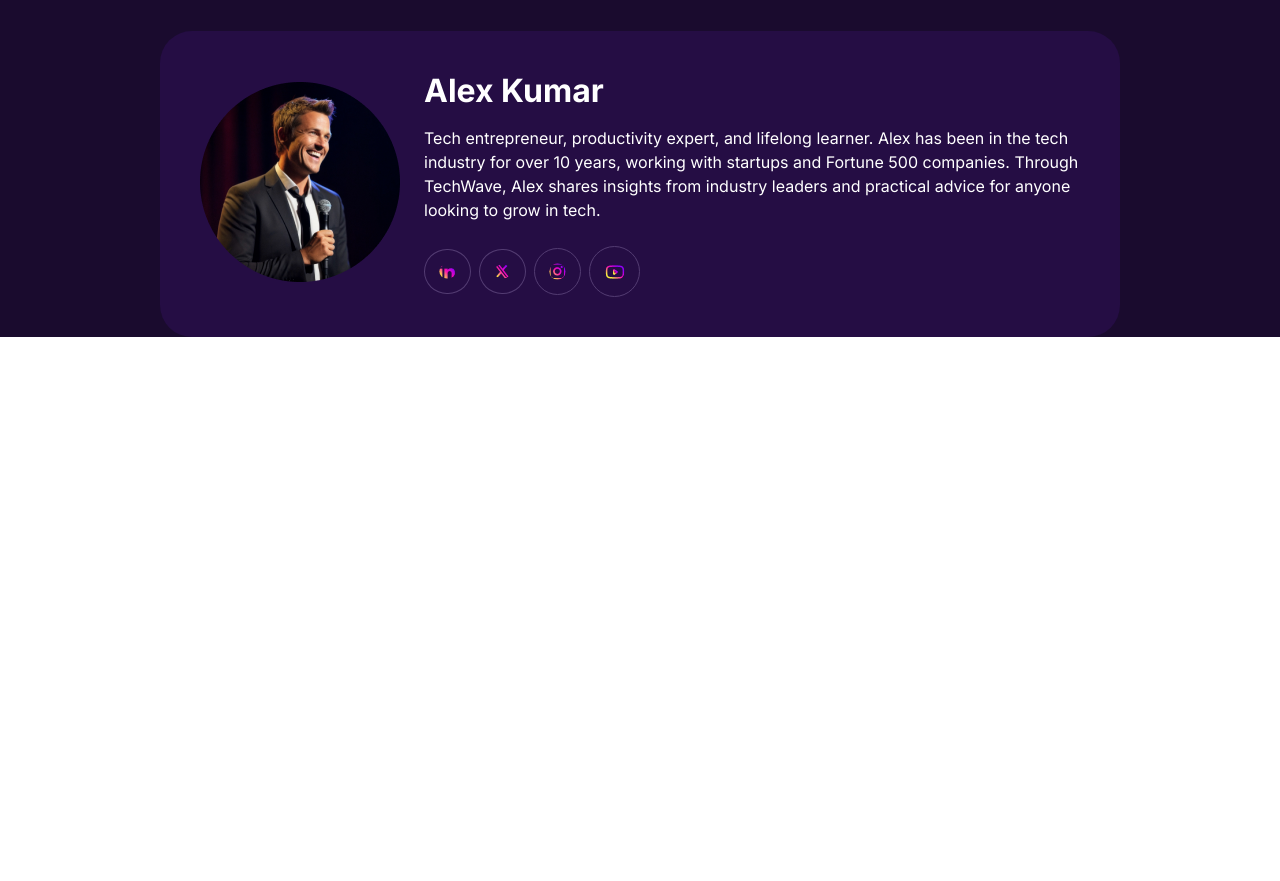
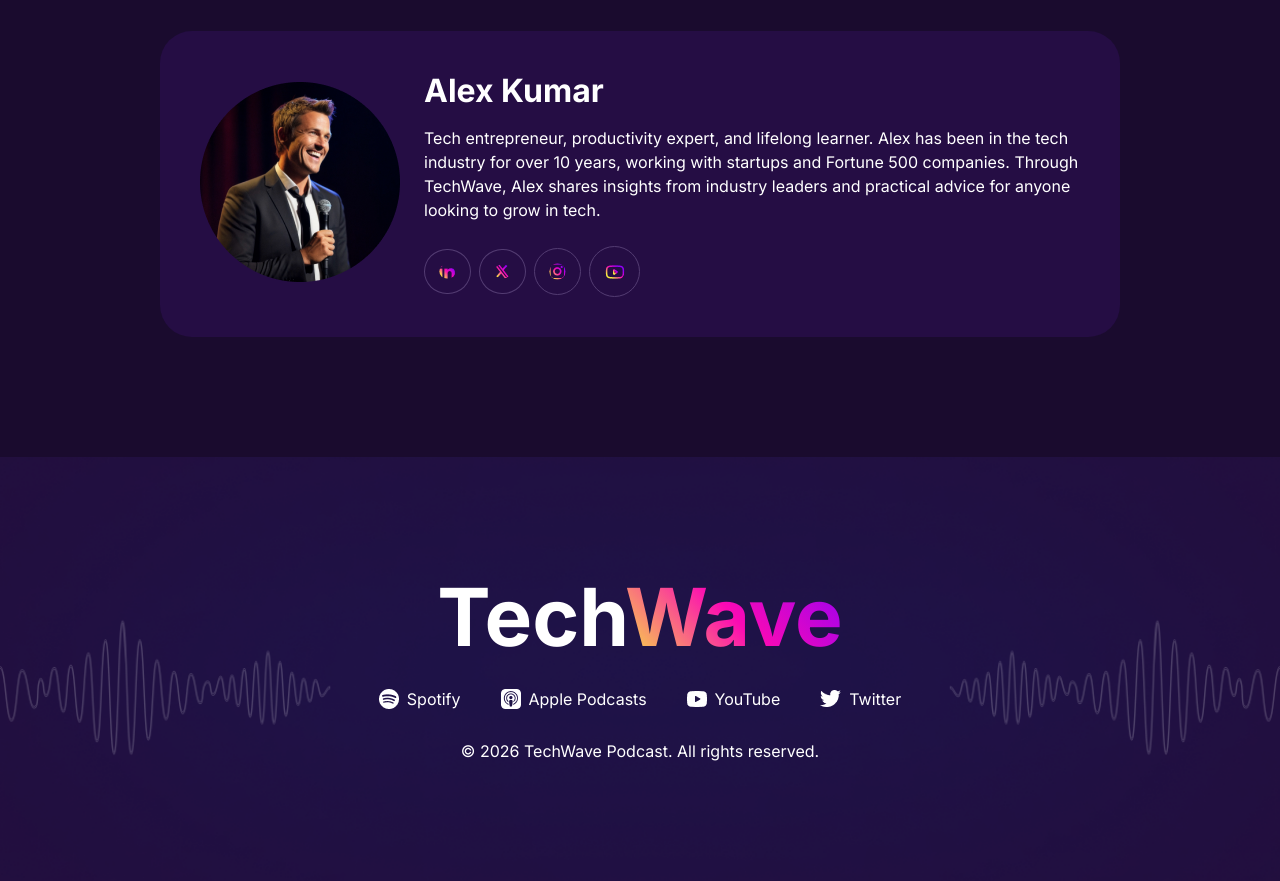
Before and after one commit to AhmadZaid20187/Assaignment-2, a plain HTML site: page index.html in a window 1280 px wide. Shown: the part 3614-4495 px from the top of the page. Before the commit the page ends 3951 px from the top, so only its background shows below. Drawn offline with Linux system fonts and the light colour scheme.

Commit message:
footer Done

```diff
--- a/index.html
+++ b/index.html
@@ -169,5 +169,28 @@
         </section>
     </main>
 
+    <footer class="footer-section">
+        <div>
+            <h1 class="footer-logo nav-logo">Tech<span>Wave</span></h1>
+        </div>
+        <div class="footer-social">
+            <div class="footer-icon">
+                <img src="./assets/spotify.png" alt=""><p>Spotify</p>
+            </div>
+            <div class="footer-icon">
+                <img src="./assets/apple-podcast.png" alt=""><p>Apple Podcasts</p>
+            </div>
+            <div class="footer-icon">
+                <img src="./assets/youtube-podcast.png" alt=""><p>YouTube</p>
+            </div>
+            <div class="footer-icon">
+                <img src="./assets/twitter.png" alt=""><p>Twitter</p>
+            </div>
+        </div>
+        <div class="copy-right">
+            <p>© 2026 TechWave Podcast. All rights reserved.</p>
+        </div>
+    </footer>
+
 </body>
 </html>
--- a/style.css
+++ b/style.css
@@ -146,7 +146,7 @@
     box-shadow:0 3px 27px #00FF88;
     position: absolute;
     top: 15rem;
-    left: 35rem;
+    left: 65rem;
     padding: 0.5rem 1rem;
     font-size: 1.2rem;
     font-weight: 600;
@@ -315,7 +315,7 @@
 
 /* Host Section */
 .host-section{
-    padding-top: 7.5rem;
+    padding: 7.5rem 0;
 }
 
 .host-content{
@@ -352,3 +352,43 @@
     border-radius: 100%;
     padding: 0.9rem;
 }
+
+/* Footer Section */
+.footer-section{
+    background: url(./assets/footer-bg.png);
+    background-position: center;
+    background-size: cover;
+    background-repeat: no-repeat;
+    display: flex;
+    justify-content: center;
+    align-items: center;
+    padding: 7.5rem;
+    flex-direction: column;
+}
+
+.footer-logo{
+    font-size: 5rem;
+}
+
+.footer-social{
+    display: flex;
+    padding-top: 2rem;
+    gap: 2.5rem;
+}
+
+.footer-icon{
+    display: flex;
+    align-items: center;
+    gap: 0.5rem;
+    color: #ffffff;
+}
+
+.copy-right{
+    color: #ffffff;
+    padding-top: 2rem;
+}
+
+
+@media screen and (max-width: 576px){
+
+}
```
